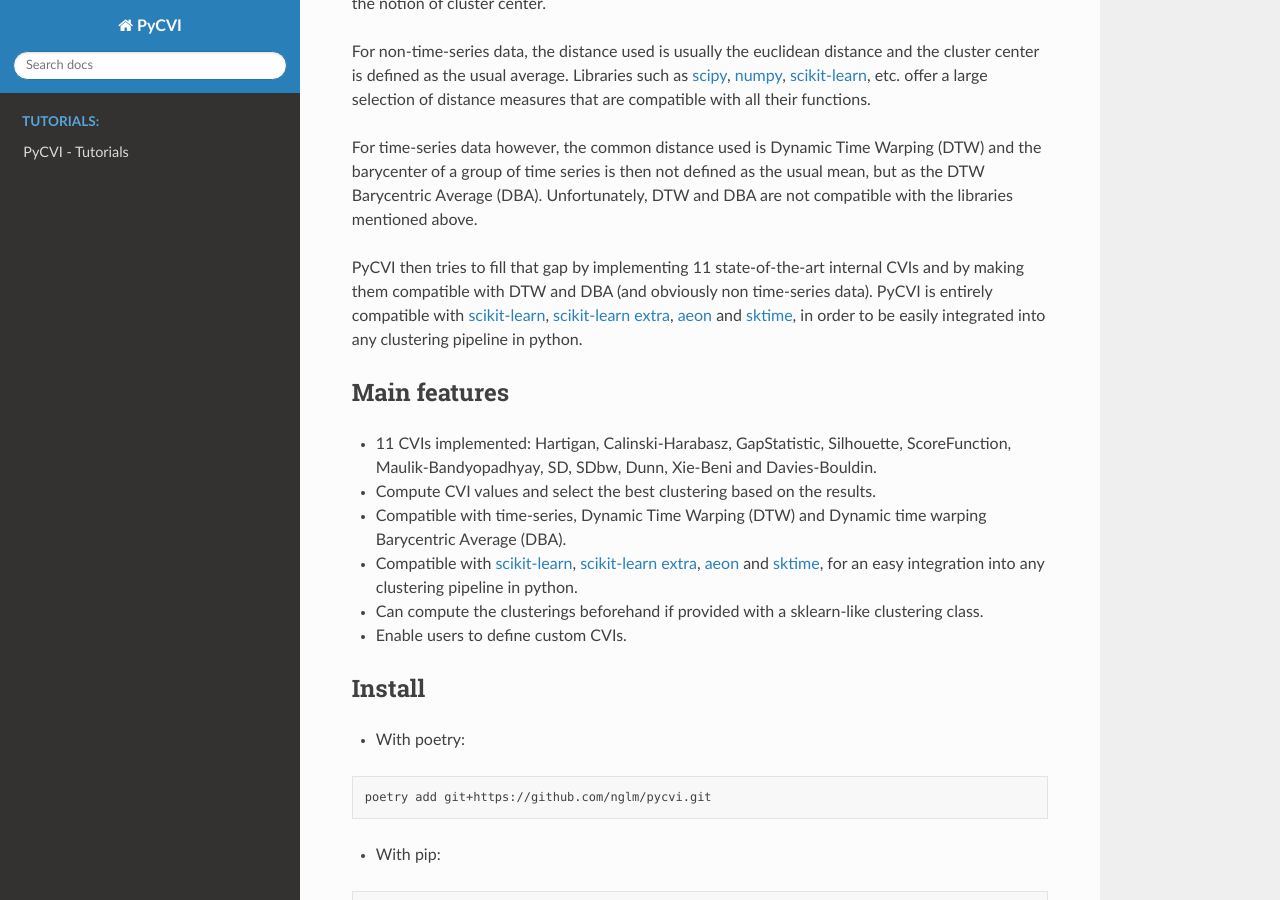
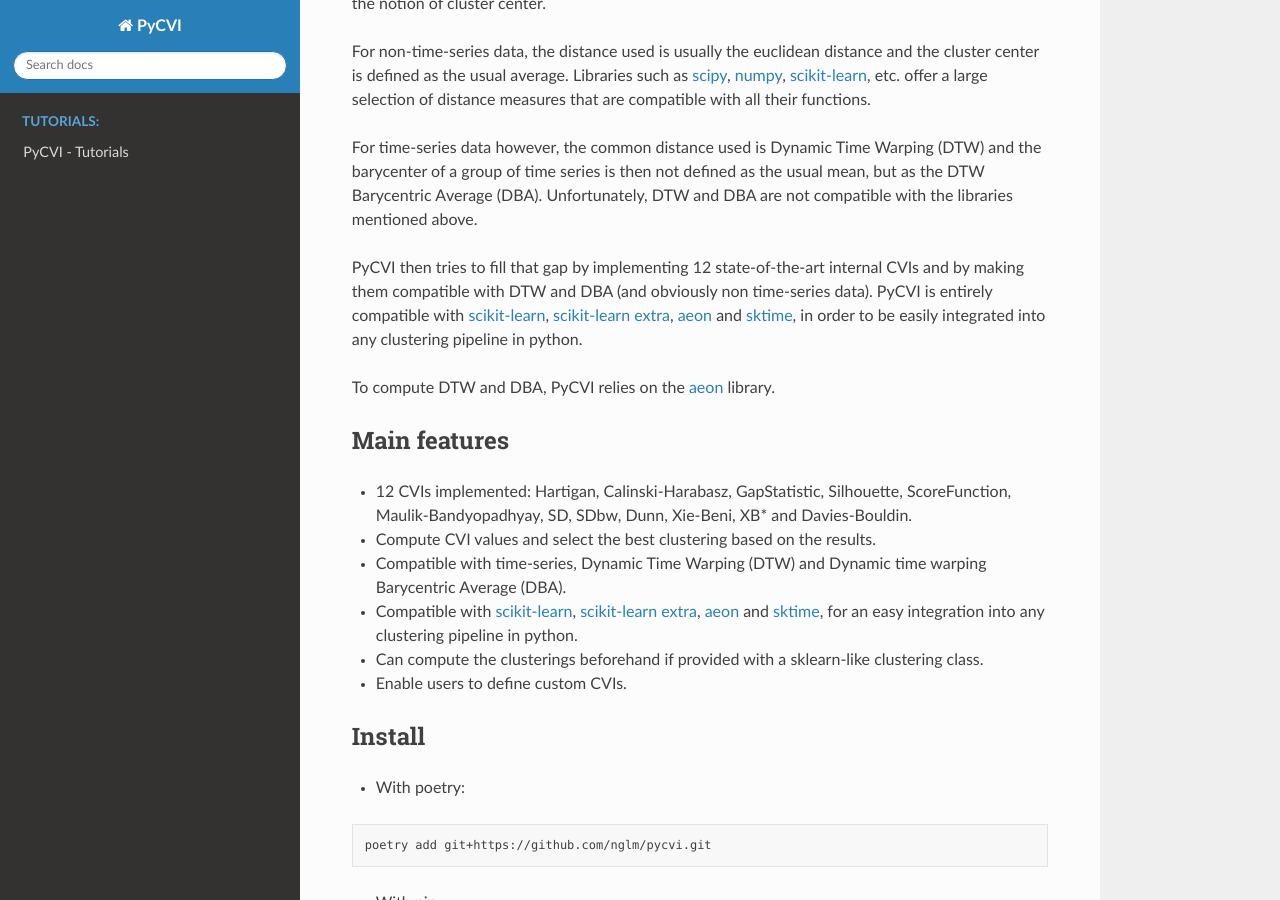
Before and after one commit to nglm/pycvi, a Sphinx documentation site: the page built from docs/md/welcome_top.md, in a window 1280 px wide and 900 px high, scrolled down 432 px. Built offline with Sphinx 7.4.7 and the Read the Docs theme 2.0.0, drawn with Linux system fonts in a browser that asks for light colours.

Commit message:
More details in PyCVI descr

```diff
--- a/docs/md/welcome_top.md
+++ b/docs/md/welcome_top.md
@@ -10,11 +10,13 @@
 
 For time-series data however, the common distance used is Dynamic Time Warping (DTW) and the barycenter of a group of time series is then not defined as the usual mean, but as the DTW Barycentric Average (DBA). Unfortunately, DTW and DBA are not compatible with the libraries mentioned above.
 
-PyCVI then tries to fill that gap by implementing 11 state-of-the-art internal CVIs and by making them compatible with DTW and DBA (and obviously non time-series data). PyCVI is entirely compatible with [scikit-learn](https://scikit-learn.org/stable/index.html), [scikit-learn extra](https://scikit-learn-extra.readthedocs.io/en/stable/), [aeon](https://www.aeon-toolkit.org/en/latest/index.html) and [sktime](https://www.sktime.net/en/stable/index.html), in order to be easily integrated into any clustering pipeline in python.
+PyCVI then tries to fill that gap by implementing 12 state-of-the-art internal CVIs and by making them compatible with DTW and DBA (and obviously non time-series data). PyCVI is entirely compatible with [scikit-learn](https://scikit-learn.org/stable/index.html), [scikit-learn extra](https://scikit-learn-extra.readthedocs.io/en/stable/), [aeon](https://www.aeon-toolkit.org/en/latest/index.html) and [sktime](https://www.sktime.net/en/stable/index.html), in order to be easily integrated into any clustering pipeline in python.
+
+To compute DTW and DBA, PyCVI relies on the [aeon](https://www.aeon-toolkit.org/en/latest/index.html) library.
 
 ## Main features
 
-- 11 CVIs implemented: Hartigan, Calinski-Harabasz, GapStatistic, Silhouette, ScoreFunction, Maulik-Bandyopadhyay, SD, SDbw, Dunn, Xie-Beni and Davies-Bouldin.
+- 12 CVIs implemented: Hartigan, Calinski-Harabasz, GapStatistic, Silhouette, ScoreFunction, Maulik-Bandyopadhyay, SD, SDbw, Dunn, Xie-Beni, XB* and Davies-Bouldin.
 - Compute CVI values and select the best clustering based on the results.
 - Compatible with time-series, Dynamic Time Warping (DTW) and Dynamic time warping Barycentric Average (DBA).
 - Compatible with [scikit-learn](https://scikit-learn.org/stable/index.html), [scikit-learn extra](https://scikit-learn-extra.readthedocs.io/en/stable/), [aeon](https://www.aeon-toolkit.org/en/latest/index.html) and [sktime](https://www.sktime.net/en/stable/index.html), for an easy integration into any clustering pipeline in python.
```
